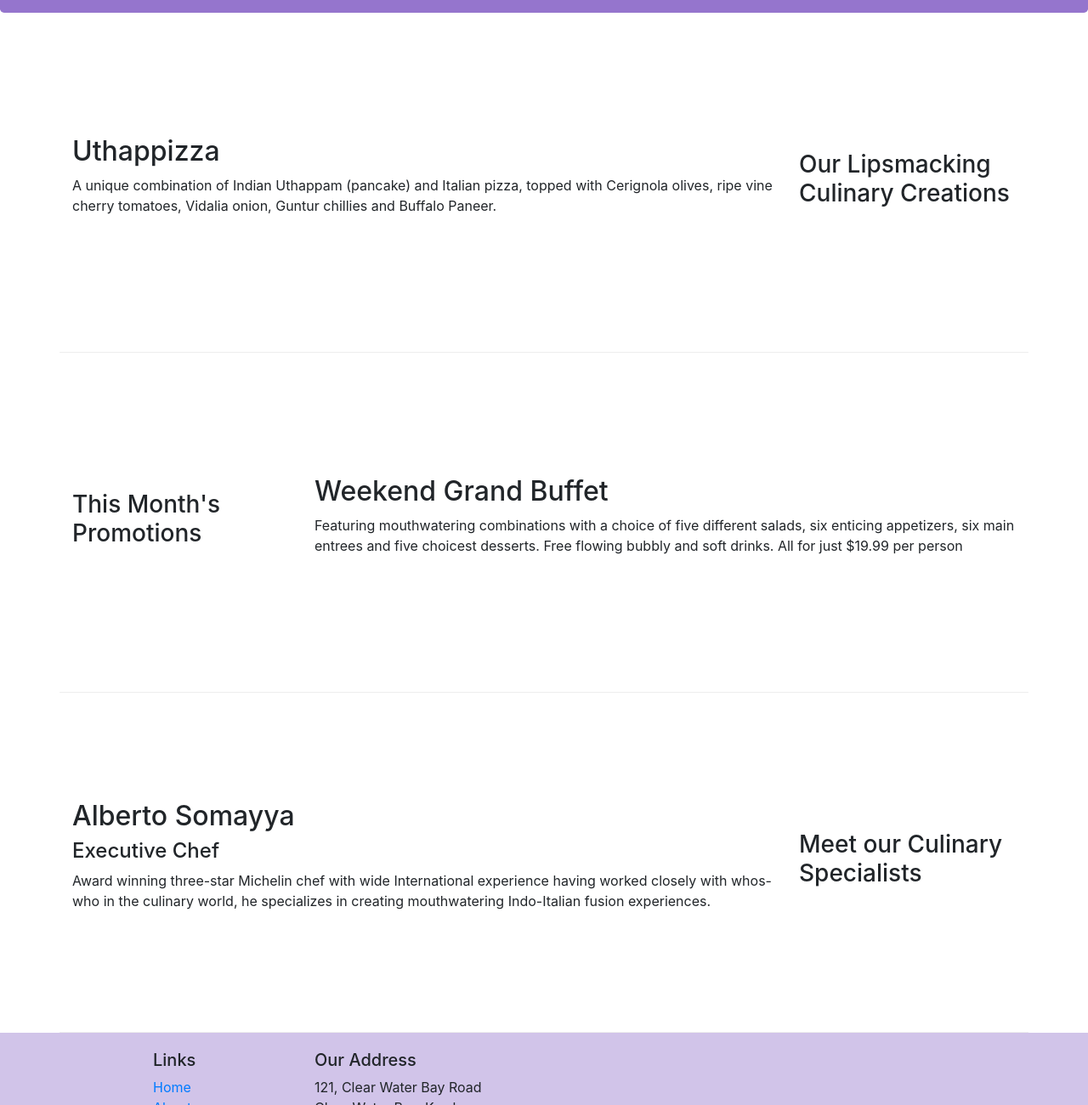
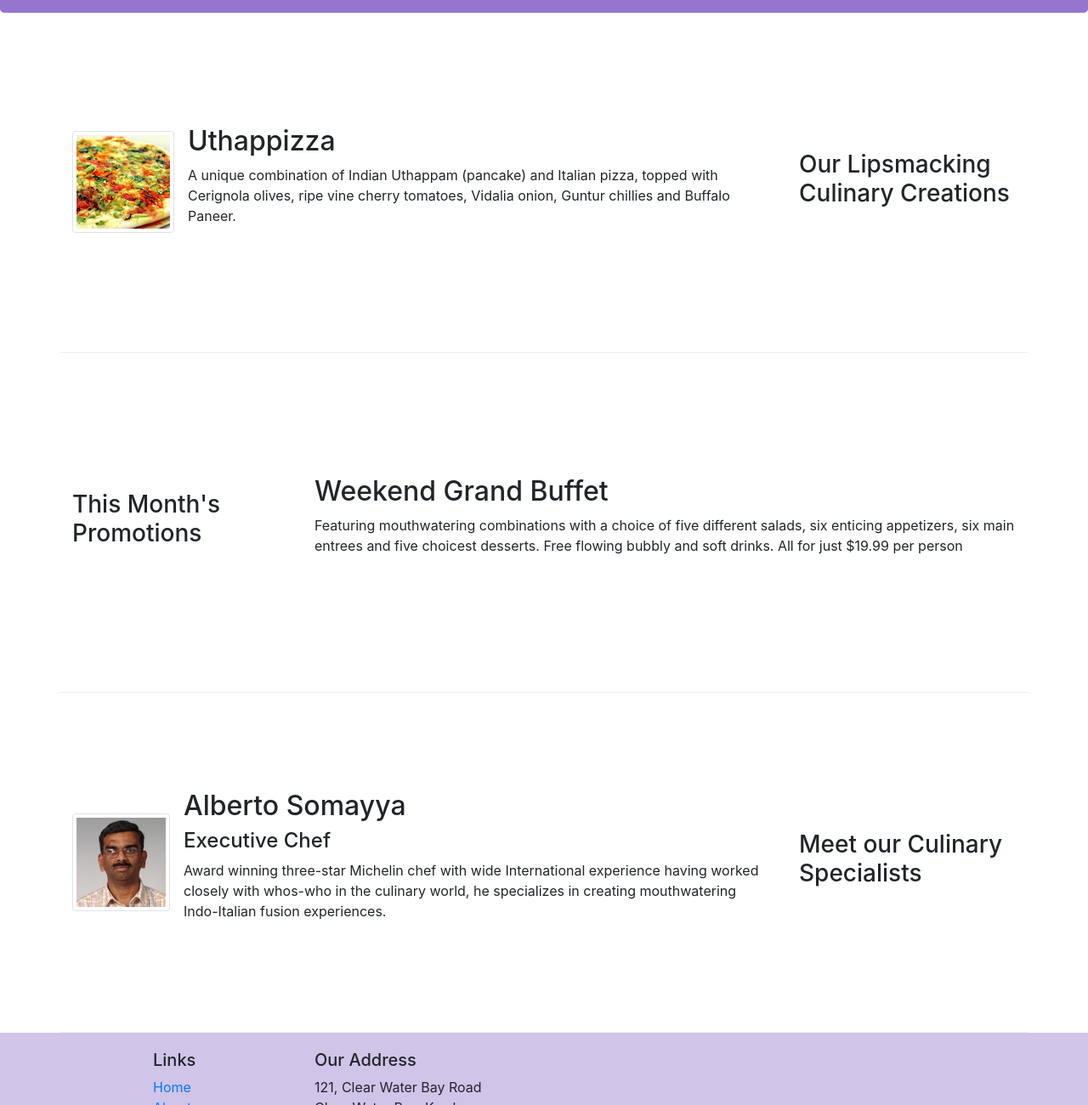
Before and after one commit to Yamidy/conFusion, a plain HTML site: page index.html in a window 1280 px wide. Shown: the part 319-1619 px from the top of the page at 85% size. Drawn offline with nearby package versions, Linux system fonts and the light colour scheme.

Commit message:
Thumbnails for the dishes added as a media.

```diff
--- a/index.html
+++ b/index.html
@@ -56,8 +56,13 @@
                 <h3>Our Lipsmacking Culinary Creations</h3>
             </div>
             <div class="col col-sm order-sm-first col-md">
-                <h2>Uthappizza</h2>
-                <p>A unique combination of Indian Uthappam (pancake) and Italian pizza, topped with Cerignola olives, ripe vine cherry tomatoes, Vidalia onion, Guntur chillies and Buffalo Paneer.</p>
+              <div class="media">
+                <img class="d-flex mr-3 img-thumbnail align-self-center" src="img/Uthappizza.png" alt="uthappizza">
+                  <div class="media-body">
+                      <h2 class="mt-0">Uthappizza</h2>
+                      <p class="d-none d-sm-block">A unique combination of Indian Uthappam (pancake) and Italian pizza, topped with Cerignola olives, ripe vine cherry tomatoes, Vidalia onion, Guntur chillies and Buffalo Paneer.</p>
+                  </div>
+              </div>
             </div>
         </div>
 
@@ -72,14 +77,20 @@
             </div>
         </div>
 
+
         <div class="row row-content align-items-center">
             <div class="col-12 col-sm-4 order-sm-last col-md-3">
                 <h3>Meet our Culinary Specialists</h3>
             </div>
             <div  class="col col-sm order-sm-first col-md">
-                <h2>Alberto Somayya</h2>
-                <h4>Executive Chef</h4>
-                <p>Award winning three-star Michelin chef with wide International experience having worked closely with whos-who in the culinary world, he specializes in creating mouthwatering Indo-Italian fusion experiences. </p>
+                <div class="media">
+                    <img class="d-flex mr-3 img-thumbnail align-self-center" src="img/Alberto.png" alt="alberto">
+                    <div class="media-body">
+                      <h2>Alberto Somayya</h2>
+                      <h4>Executive Chef</h4>
+                      <p>Award winning three-star Michelin chef with wide International experience having worked closely with whos-who in the culinary world, he specializes in creating mouthwatering Indo-Italian fusion experiences. </p>
+                   </div>
+                </div>
             </div>
         </div>
     </div>
```
Also changed, not shown: contactus.html (+1 -1 lines).
